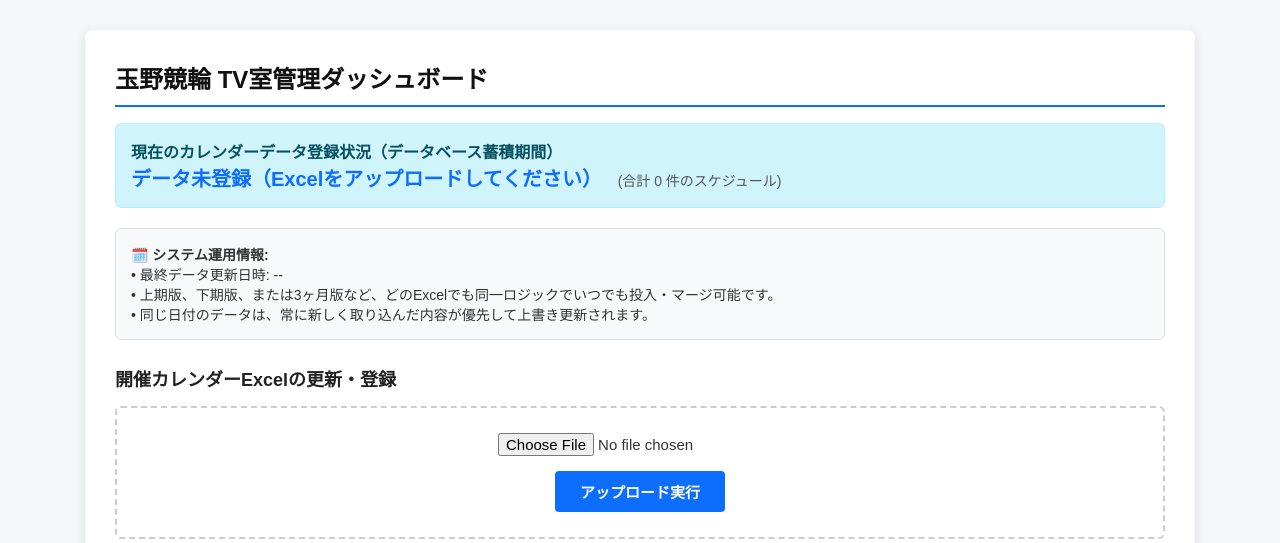
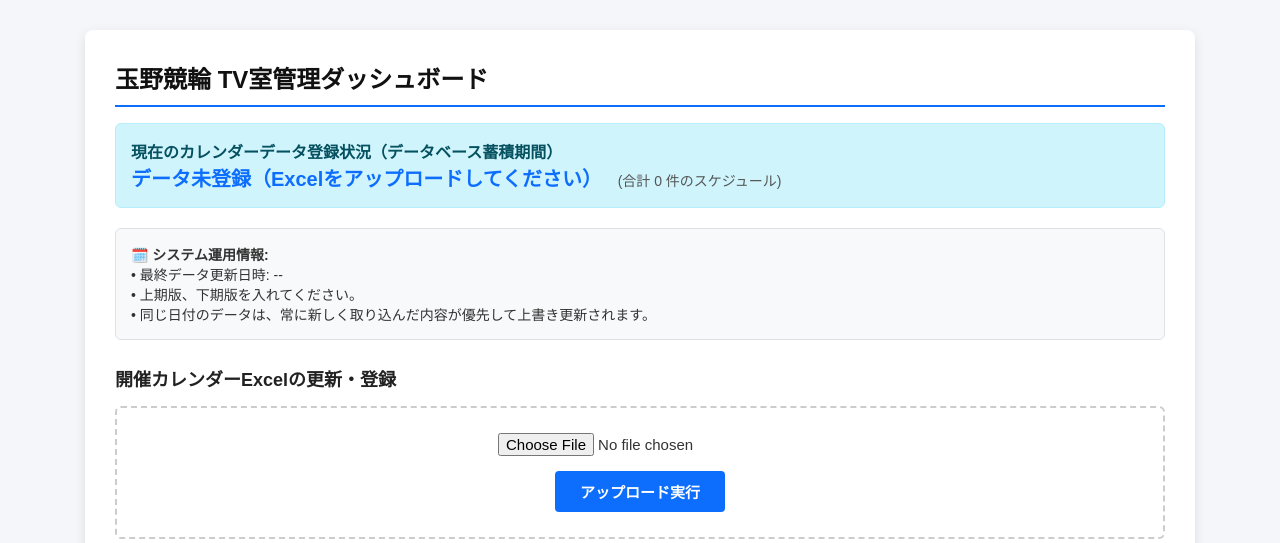
Before and after one commit to X-toukou-tamano/tv-schedule-generator, a Flask app: page /dashboard in a window 1280 px wide. Shown: the top 543 px of the page. Run offline with Flask 3, Linux system fonts and the light colour scheme; the visitor is signed in with stand-in values (Sample User, id 1); data that the repository does not hold is empty.

Commit message:
Update dashboard.html

```diff
--- a/src/templates/dashboard.html
+++ b/src/templates/dashboard.html
@@ -96,7 +96,7 @@
     <div class="status-box">
         🗓️ <strong>システム運用情報:</strong><br>
         • 最終データ更新日時: {% if last_update %}{{ last_update }}{% else %}--{% endif %}<br>
-        • 上期版、下期版、または3ヶ月版など、どのExcelでも同一ロジックでいつでも投入・マージ可能です。<br>
+        • 上期版、下期版を入れてください。<br>
         • 同じ日付のデータは、常に新しく取り込んだ内容が優先して上書き更新されます。
     </div>
 
```
